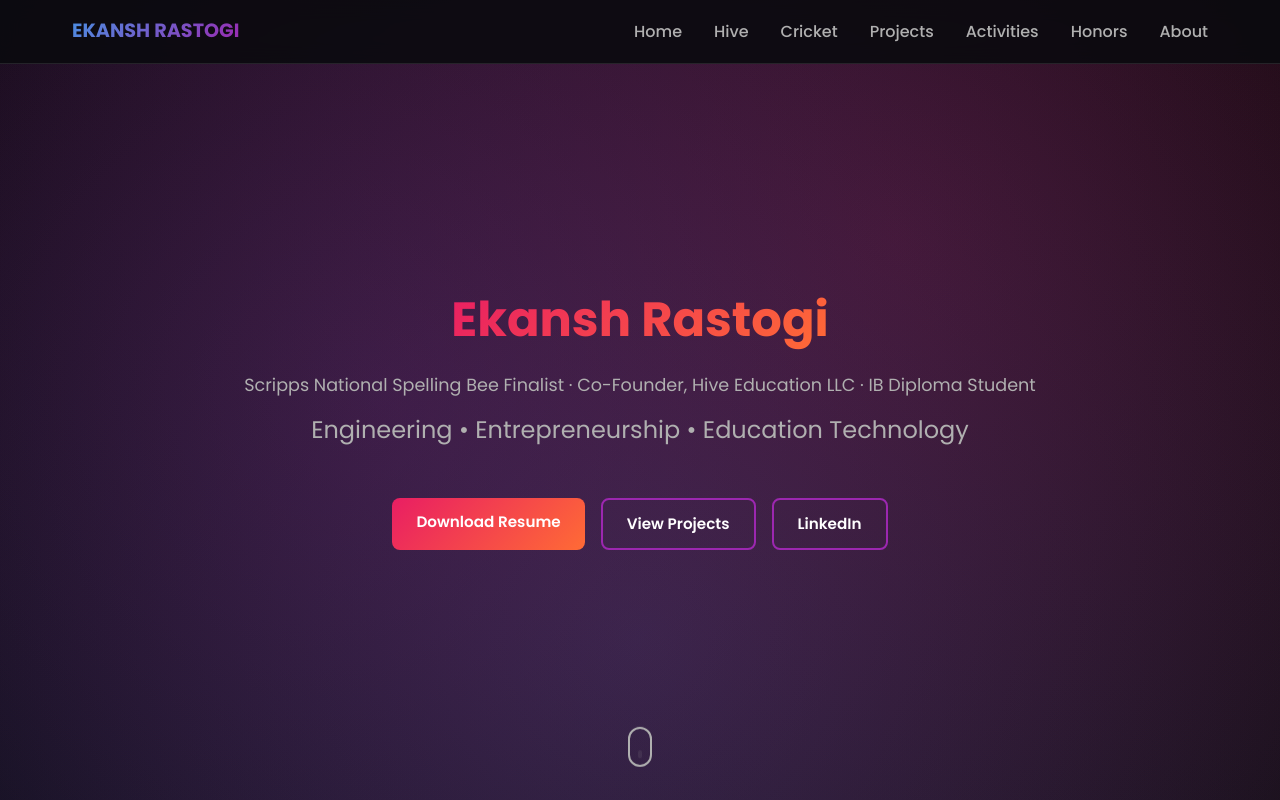
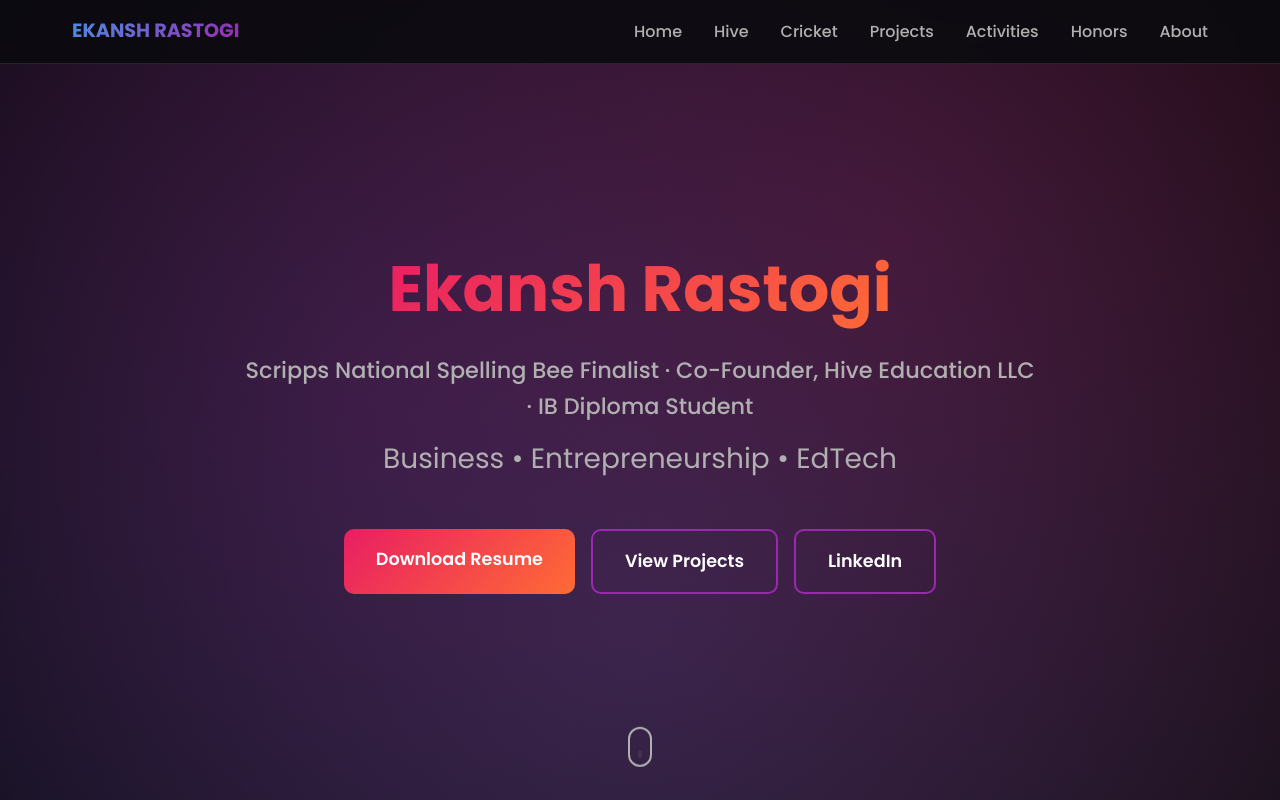
Before and after one commit to Akr1040317/ekanshPortfolio, a React (Create React App) app: page / in a window 1280 px wide. Shown: the top 800 px of the page. Built offline with nearby package versions, Linux system fonts and the light colour scheme.

Commit message:
Hero: increase text and button sizes, update subtitle text (Business/EdTech)

```diff
--- a/src/App.css
+++ b/src/App.css
@@ -148,7 +148,7 @@
 }
 
 .hero-title {
-    font-size: 3rem;
+    font-size: 4rem;
     font-weight: 700;
     margin-bottom: 0.75rem;
     animation: fadeInUp 1s ease;
@@ -162,7 +162,7 @@
 }
 
 .hero-subtitle {
-    font-size: 1.5rem;
+    font-size: 1.75rem;
     color: var(--text-secondary);
     margin-bottom: 3rem;
     animation: fadeInUp 1s ease 0.2s both;
@@ -170,9 +170,10 @@
 
 /* Secondary tagline line under main name */
 .hero-tagline {
-    font-size: 1.1rem;
+    font-size: 1.4rem;
     color: var(--text-secondary);
     margin-bottom: 0.75rem;
+    font-weight: 500;
 }
 
 .hero-image-placeholder {
@@ -1147,13 +1148,13 @@
 /* CTA Buttons */
 .cta-button {
     display: inline-block;
-    padding: 0.75rem 1.5rem;
-    border-radius: 8px;
+    padding: 1rem 2rem;
+    border-radius: 10px;
     text-decoration: none;
     font-weight: 600;
     transition: all 0.3s ease;
     border: 2px solid transparent;
-    font-size: 0.95rem;
+    font-size: 1.1rem;
 }
 
 .cta-button.primary {
--- a/src/components/Hero.jsx
+++ b/src/components/Hero.jsx
@@ -9,7 +9,7 @@ const Hero = () => {
           <span className="gradient-text">Ekansh Rastogi</span>
         </h1>
         <p className="hero-tagline">Scripps National Spelling Bee Finalist · Co-Founder, Hive Education LLC · IB Diploma Student</p>
-        <p className="hero-subtitle">Engineering • Entrepreneurship • Education Technology</p>
+        <p className="hero-subtitle">Business • Entrepreneurship • EdTech</p>
         <div className="hive-links">
           <a href={resumePdf} className="cta-button primary" download>
             Download Resume
```
